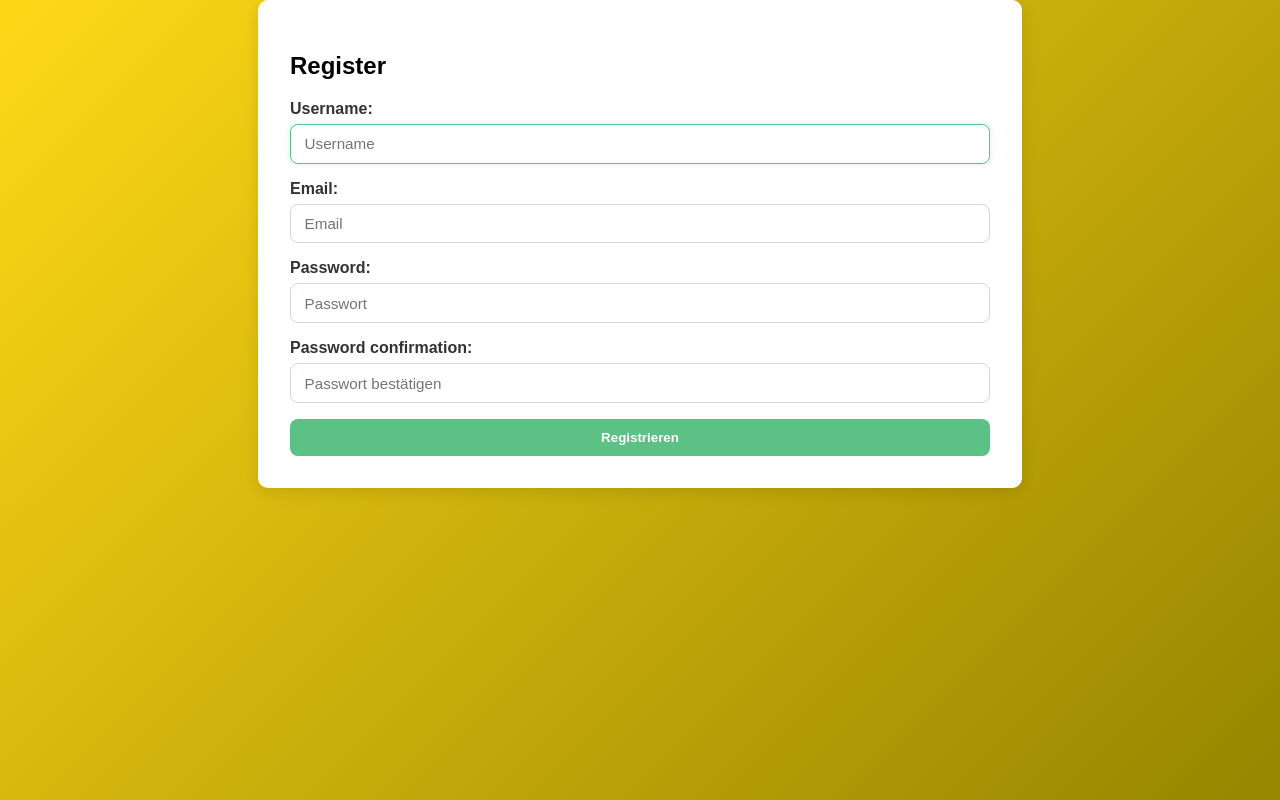
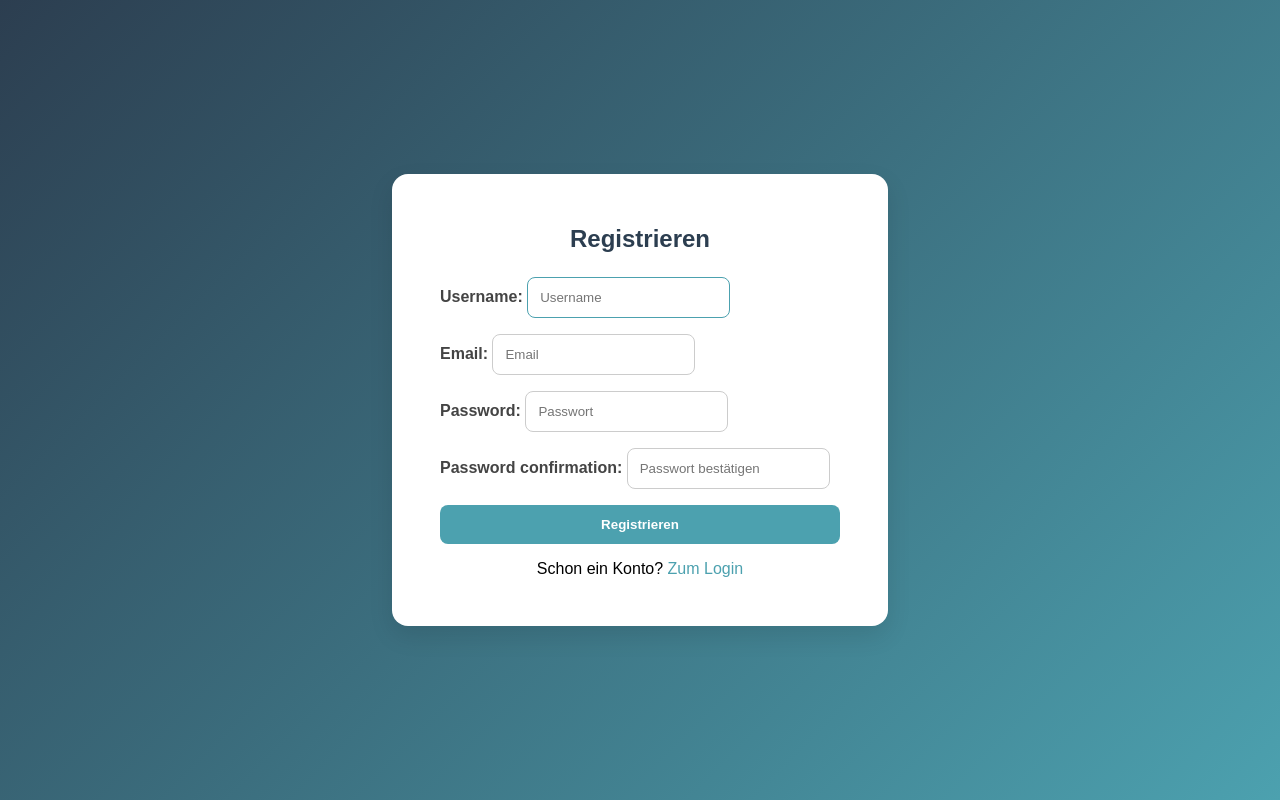
Before and after one commit to Eizval/Django_Pfadi, a Django app: page /register/ in a window 1280 px wide. Run offline with Django 5.2, Linux system fonts and the light colour scheme.

Commit message:
Just changed a little of scss

```diff
--- a/accounts/templates/accounts/register.html
+++ b/accounts/templates/accounts/register.html
@@ -1,16 +1,15 @@
 {% extends "base.html" %}
-
-{% block title %}Login - Pfadi{% endblock %}
+{% block title %}Registrieren - Pfadi{% endblock %}
 
 {% block content %}
-<div class="main">
-    <h2>Register</h2>
-    <div class="submain">
+<div class="login-container">
+  <div class="login-box">
+    <h2>Registrieren</h2>
+
     <form method="POST">
       {% csrf_token %}
 
-            <!-- Benutzername -->
-            <div class="mb-3">
+      <div class="form-group">
         {{ form.username.label_tag }}
         {{ form.username }}
         {% if form.username.errors %}
@@ -18,8 +17,7 @@
         {% endif %}
       </div>
 
-            <!-- Email -->
-            <div class="mb-3">
+      <div class="form-group">
         {{ form.email.label_tag }}
         {{ form.email }}
         {% if form.email.errors %}
@@ -27,8 +25,7 @@
         {% endif %}
       </div>
 
-            <!-- Passwort -->
-            <div class="mb-3">
+      <div class="form-group">
         {{ form.password1.label_tag }}
         {{ form.password1 }}
         {% if form.password1.errors %}
@@ -36,8 +33,7 @@
         {% endif %}
       </div>
 
-            <!-- Passwort bestätigen -->
-            <div class="mb-3">
+      <div class="form-group">
         {{ form.password2.label_tag }}
         {{ form.password2 }}
         {% if form.password2.errors %}
@@ -45,8 +41,12 @@
         {% endif %}
       </div>
 
-            <button type="submit" class="btn btn-primary w-100">Registrieren</button>
+      <button type="submit">Registrieren</button>
     </form>
+
+    <div class="register-link">
+      <p>Schon ein Konto? <a href="{% url 'login' %}">Zum Login</a></p>
+    </div>
   </div>
 </div>
 {% endblock %}
--- a/static/css/styles.css
+++ b/static/css/styles.css
@@ -3,7 +3,7 @@
   margin: 0;
   padding: 0;
   font-family: Arial, sans-serif;
-  background: linear-gradient(135deg, #ffd817 0%, #968500 100%);
+  background: linear-gradient(135deg, #ffd817 0%, #ffd817 100%);
   background-attachment: fixed;
   background-repeat: no-repeat;
   background-size: cover;
@@ -97,5 +97,67 @@
     display: none;
   }
 }
+.login-container {
+  display: flex;
+  justify-content: center;
+  align-items: center;
+  height: 100vh;
+  background: linear-gradient(135deg, #2c3e50, #4ca1af);
+}
+.login-container .login-box {
+  background: #fff;
+  padding: 2rem 3rem;
+  border-radius: 1rem;
+  box-shadow: 0 10px 25px rgba(0, 0, 0, 0.1);
+  width: 100%;
+  max-width: 400px;
+}
+.login-container .login-box h2 {
+  text-align: center;
+  color: #2c3e50;
+  margin-bottom: 1.5rem;
+}
+.login-container .login-box form {
+  display: flex;
+  flex-direction: column;
+  gap: 1rem;
+}
+.login-container .login-box form label {
+  font-weight: 600;
+  color: #444;
+}
+.login-container .login-box form input {
+  padding: 0.75rem;
+  border: 1px solid #ccc;
+  border-radius: 0.5rem;
+}
+.login-container .login-box form input:focus {
+  border-color: #4ca1af;
+  outline: none;
+}
+.login-container .login-box form button {
+  padding: 0.75rem;
+  background-color: #4ca1af;
+  color: white;
+  font-weight: 600;
+  border: none;
+  border-radius: 0.5rem;
+  cursor: pointer;
+  transition: background 0.3s ease;
+}
+.login-container .login-box form button:hover {
+  background-color: #357f8e;
+}
+.login-container .login-box .register-link {
+  text-align: center;
+  margin-top: 1rem;
+}
+.login-container .login-box .register-link a {
+  color: #4ca1af;
+  text-decoration: none;
+}
+.login-container .login-box .register-link a:hover {
+  text-decoration: underline;
+}
 
 /*# sourceMappingURL=styles.css.map */
--- a/static/scss/styles.scss
+++ b/static/scss/styles.scss
@@ -5,7 +5,7 @@
 $label-color: #333;
 $font-family: Arial, sans-serif;
 $background-gradient-start: #ffd817;
-$background-gradient-end: #968500;
+$background-gradient-end: #ffd817;
 
 // ---------- Container & Layout ----------
 html, body {
@@ -26,7 +26,7 @@
   background: white;
   padding: 2rem;
   border-radius: 10px;
-  box-shadow: 0 4px 16px rgba(0,0,0,0.1);
+  box-shadow: 0 4px 16px rgba(0, 0, 0, 0.1);
 
   .submain {
     width: 100%;
@@ -61,7 +61,7 @@
         &:focus {
           outline: none;
           border-color: $primary-color;
-          box-shadow: 0 0 6px rgba(92,193,132,0.22);
+          box-shadow: 0 0 6px rgba(92, 193, 132, 0.22);
         }
       }
 
@@ -99,12 +99,95 @@
   color: white;
   padding: 10px 20px;
   border-radius: 8px;
-  box-shadow: 0 2px 10px rgba(0,0,0,0.2);
+  box-shadow: 0 2px 10px rgba(0, 0, 0, 0.2);
   animation: fadeout 4s forwards;
 }
 
 @keyframes fadeout {
-  0% { opacity: 1; }
-  80% { opacity: 1; }
-  100% { opacity: 0; display: none; }
+  0% {
+    opacity: 1;
+  }
+  80% {
+    opacity: 1;
+  }
+  100% {
+    opacity: 0;
+    display: none;
+  }
 }
+
+
+// === LOGIN PAGE STYLES ===
+.login-container {
+  display: flex;
+  justify-content: center;
+  align-items: center;
+  height: 100vh;
+  background: linear-gradient(135deg, #2c3e50, #4ca1af);
+
+  .login-box {
+    background: #fff;
+    padding: 2rem 3rem;
+    border-radius: 1rem;
+    box-shadow: 0 10px 25px rgba(0, 0, 0, 0.1);
+    width: 100%;
+    max-width: 400px;
+
+    h2 {
+      text-align: center;
+      color: #2c3e50;
+      margin-bottom: 1.5rem;
+    }
+
+    form {
+      display: flex;
+      flex-direction: column;
+      gap: 1rem;
+
+      label {
+        font-weight: 600;
+        color: #444;
+      }
+
+      input {
+        padding: 0.75rem;
+        border: 1px solid #ccc;
+        border-radius: 0.5rem;
+
+        &:focus {
+          border-color: #4ca1af;
+          outline: none;
+        }
+      }
+
+      button {
+        padding: 0.75rem;
+        background-color: #4ca1af;
+        color: white;
+        font-weight: 600;
+        border: none;
+        border-radius: 0.5rem;
+        cursor: pointer;
+        transition: background 0.3s ease;
+
+        &:hover {
+          background-color: #357f8e;
+        }
+      }
+    }
+
+    .register-link {
+      text-align: center;
+      margin-top: 1rem;
+
+      a {
+        color: #4ca1af;
+        text-decoration: none;
+
+        &:hover {
+          text-decoration: underline;
+        }
+      }
+    }
+  }
+}
```
Also changed, not shown: accounts/templates/accounts/login.html (+9 -0 lines), db.sqlite3, 1 other file. Lines whose indentation alone changed are shown as unchanged.
